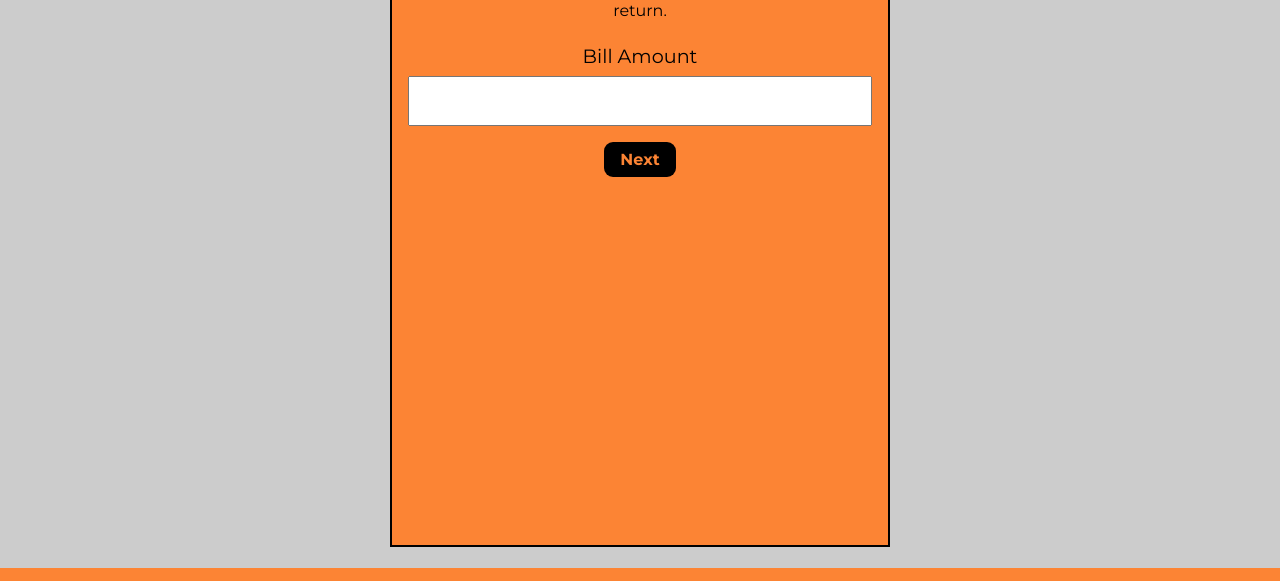
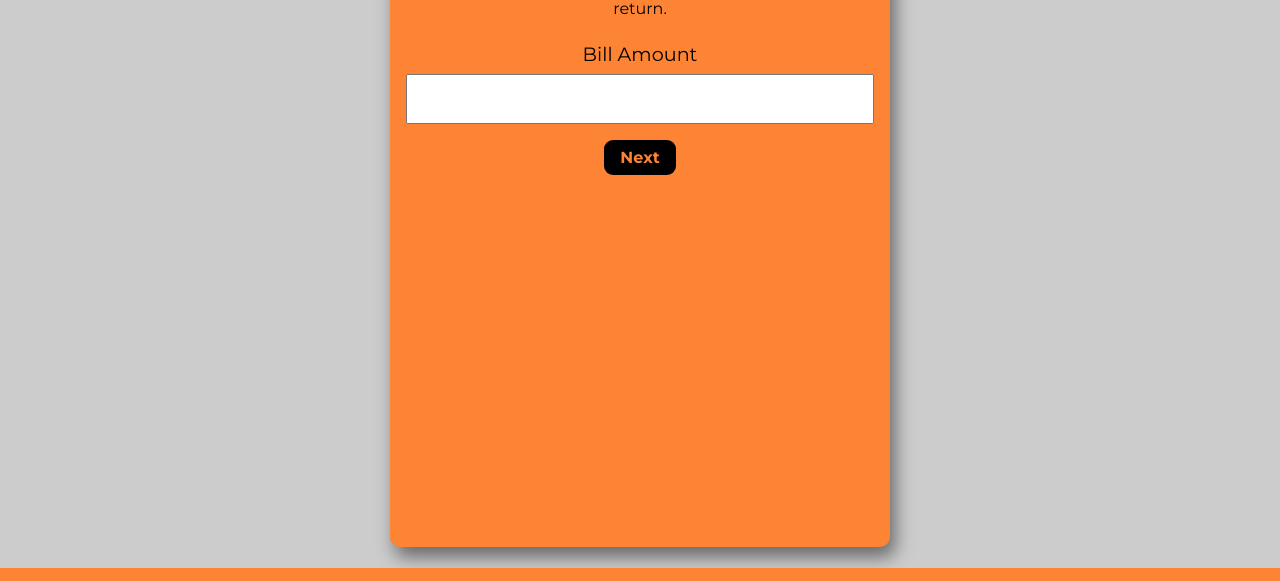
Before and after one commit to Tarandeep-s1ngh/Cash-Register-Manager, a plain HTML site: page index.html in a window 1280 px wide. Shown: the part 133-714 px from the top of the page. Drawn offline with nearby package versions, Linux system fonts and the light colour scheme.

Commit message:
Update styles.css

```diff
--- a/styles.css
+++ b/styles.css
@@ -31,7 +31,9 @@ main {
     min-height: 200px;
     padding: 2rem 1rem;
     margin: auto;
-    border: 2px solid black;
+    /* border: 2px solid black; */
+    border-radius: 10px;
+    box-shadow: 5px 10px 18px #686868;
 }
 
 .label {
```
